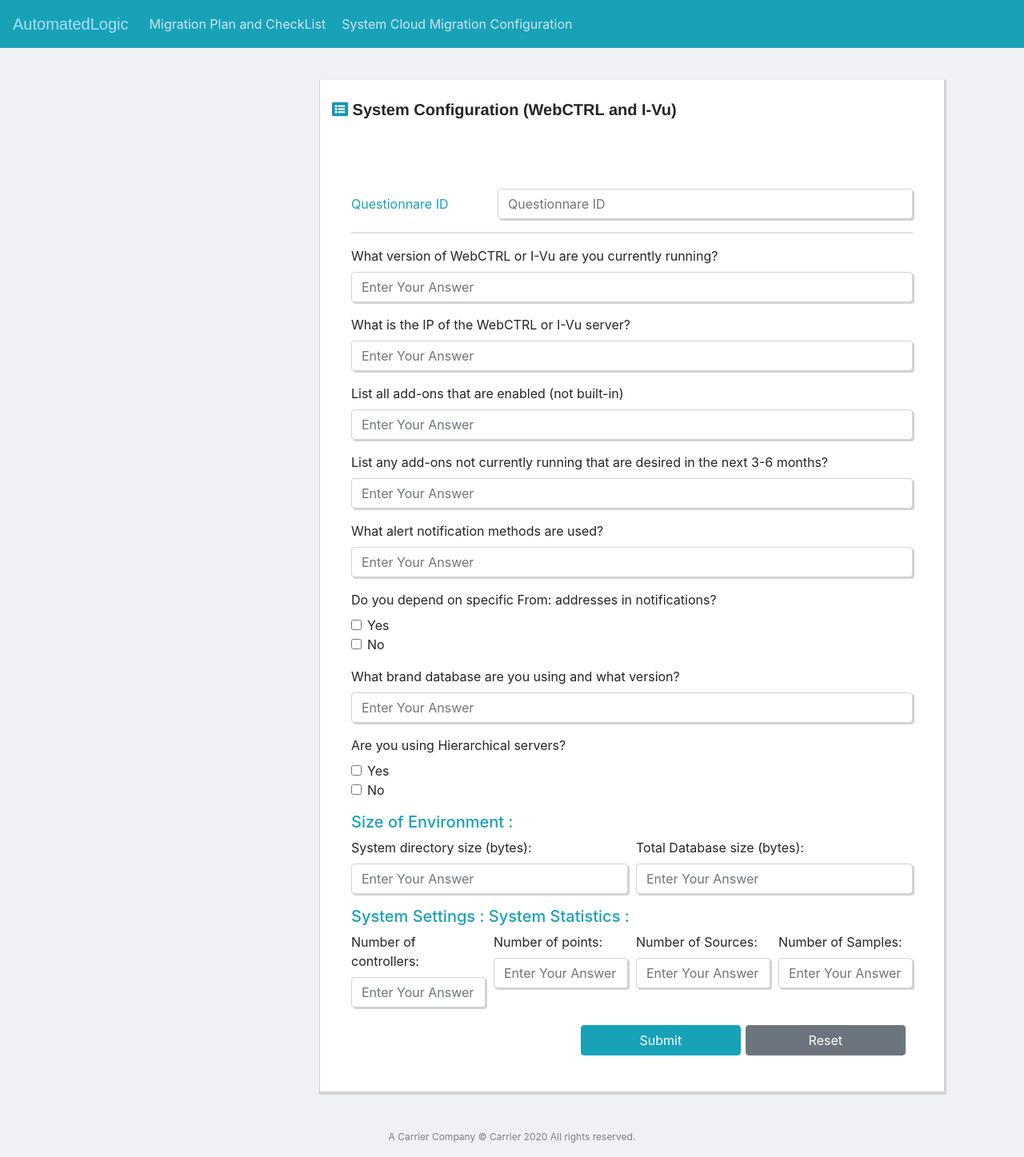
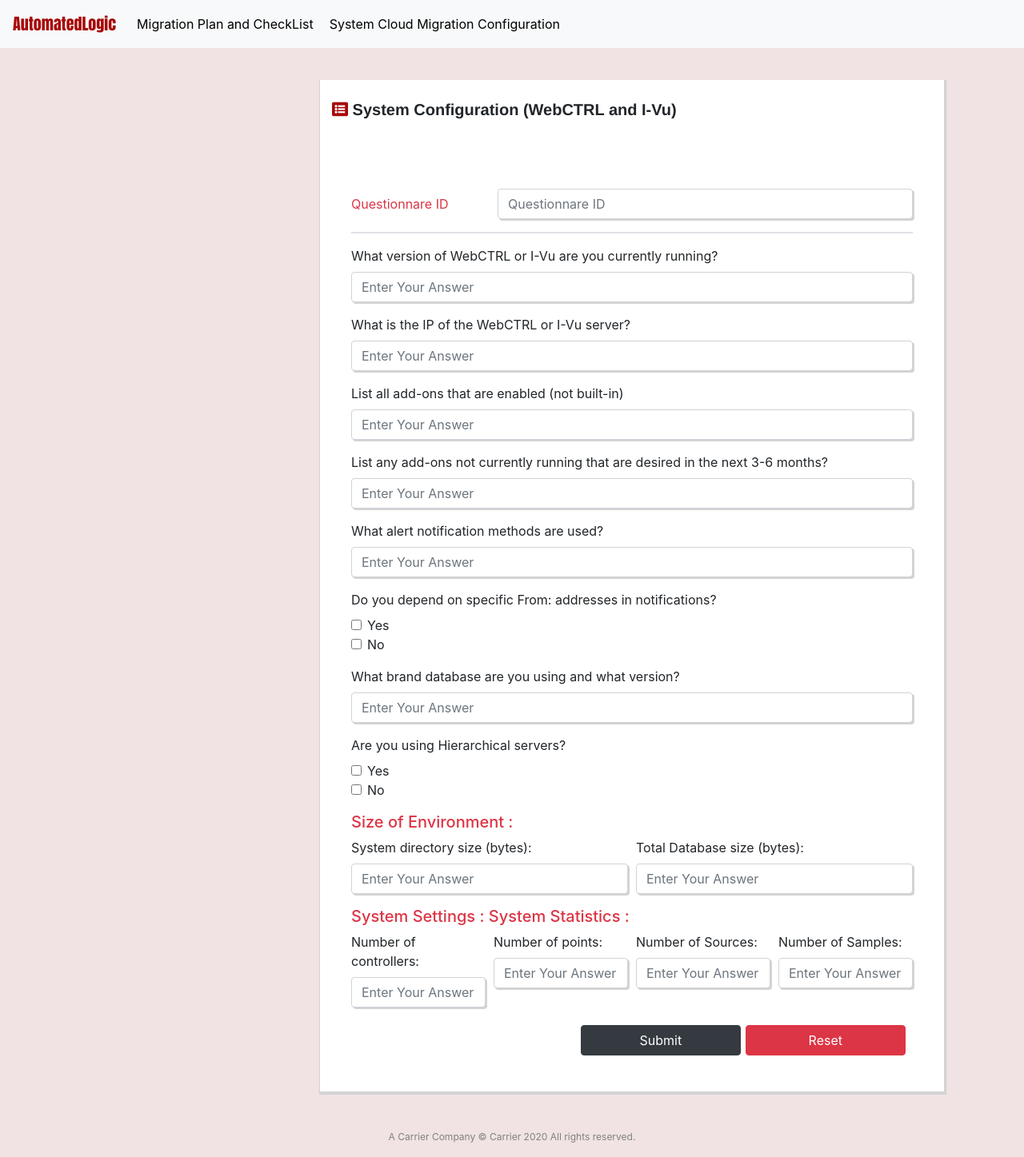
Before and after one commit to thiethaa/alc-autobots-ui, a React (Create React App) app: page /questionnare in a window 1280 px wide. Shown: the whole page at 80% size. Built offline with nearby package versions, Linux system fonts and the light colour scheme.

Commit message:
changed background color

```diff
--- a/src/app.css
+++ b/src/app.css
@@ -1,8 +1,7 @@
 html,
 body {
   width: 100%;
-  font-family: Arial, Helvetica, sans-serif;
-  background: rgb(239, 241, 245);
+  background: rgb(241, 227, 227);
 }
 .title {
   font-family: "Franklin Gothic Medium", "Arial Narrow", Arial, sans-serif;
@@ -10,7 +9,7 @@
   padding-top: 10px;
 }
 .fa-list-alt {
-  color: rgb(24, 148, 179);
+  color: rgb(168, 8, 8);
 }
 .checklistBox {
   width: 780px;
@@ -33,12 +32,12 @@
   border-radius: 0 10px 0 10px;
 }
 .headerLink {
-  color: rgb(210, 229, 240);
+  color: Black;
   text-decoration: none;
   padding: 10px;
 }
 .headerLink:hover {
-  color: rgb(12, 88, 100);
+  color: rgb(168, 8, 8);
   text-decoration: none;
 }
 .footerTag {
--- a/src/components/CheckList.js
+++ b/src/components/CheckList.js
@@ -144,7 +144,7 @@
 
               <div>
                 <Form.Group as={Row} controlId="formBasicEmail">
-                <Form.Label className="text text-info" column sm="2">
+                <Form.Label className="text text-danger" column sm="2">
                   Meeting ID
                 </Form.Label>
                 <Col sm="10">
@@ -523,8 +523,8 @@
                 label="Add members and start Conversation in Teams" />
           </Form.Group>
           <div style={{marginLeft:'40%'}}>
-          <Button type="submit" onClick={submit} variant="info" style={{width:'200px',margin:'5px'}}>Submit</Button>
-          <Button type="reset" onClick={handleShow} variant="secondary" style={{width:'200px'}}>Reset</Button>
+          <Button type="submit" onClick={submit} variant="dark" style={{width:'200px',margin:'5px'}}>Submit</Button>
+          <Button type="reset" onClick={handleShow} variant="danger" style={{width:'200px'}}>Reset</Button>
 
               <Modal show={show} onHide={handleClose}>
                 <Modal.Header closeButton>
--- a/src/components/Questionnare.js
+++ b/src/components/Questionnare.js
@@ -93,7 +93,7 @@
 
           <div>
             <Form.Group as={Row} controlId="formBasicEmail">
-              <Form.Label className="text text-info" column sm="3">
+              <Form.Label className="text text-danger" column sm="3">
                 Questionnare ID
               </Form.Label>
               <Col sm="9">
@@ -190,7 +190,7 @@
                 label="No"/>
             </Form.Group>
 
-            <h5 className="text text-info">Size of Environment : </h5>
+            <h5 className="text text-danger">Size of Environment : </h5>
             <Form.Row>
                 <Form.Group as={Col} controlId="formGridState">
                   <Form.Label>System directory size (bytes):</Form.Label>
@@ -211,7 +211,7 @@
                 </Form.Group>
             </Form.Row>
 
-            <h5 className="text text-info">System Settings : System Statistics :</h5>
+            <h5 className="text text-danger">System Settings : System Statistics :</h5>
               <Form.Row>
                 <Form.Group as={Col} controlId="formGridEmail">
                   <Form.Label>Number of controllers:</Form.Label>
@@ -251,8 +251,8 @@
               </Form.Row>
 
               <div style={{marginLeft:'40%'}}>
-                <Button type="submit" onClick={submit} variant="info" style={{width:'200px',margin:'6px'}}>Submit</Button>
-                <Button type="reset" onClick={handleShow} variant="secondary" style={{width:'200px'}}>Reset</Button>
+                <Button type="submit" onClick={submit} variant="dark" style={{width:'200px',margin:'6px'}}>Submit</Button>
+                <Button type="reset" onClick={handleShow} variant="danger" style={{width:'200px'}}>Reset</Button>
 
                 <Modal show={show} onHide={handleClose}>
                   <Modal.Header closeButton>
--- a/src/layout/Header.js
+++ b/src/layout/Header.js
@@ -4,8 +4,9 @@
 
 const Header = () => {
   return (
-    <Navbar bg="info"  fixed="top" expand="lg">
-    <Navbar.Brand style={{fontFamily:'fantasy',color:'rgb(173,224,254)'}}>AutomatedLogic</Navbar.Brand>
+    // <Navbar bg="info"  fixed="top" expand="lg">
+    <Navbar bg="light"  fixed="top" expand="lg">
+    <Navbar.Brand style={{fontFamily:'Impact, Haettenschweiler',color:'rgb(168, 8, 8)'}}>AutomatedLogic</Navbar.Brand>
     <Navbar.Toggle aria-controls="basic-navbar-nav" />
     <Navbar.Collapse id="basic-navbar-nav">
       <Nav className="mr-auto">
@@ -18,7 +19,4 @@
 }
 export default Header
 
-
-// style={{background:'rgb(237,253,253)',boxShadow: '1px 1px 2px 2px rgb(170, 224, 224)'}}
-
-// rgb(173,224,254)
+//  <Navbar.Brand style={{fontFamily:'Impact, Haettenschweiler',color:'rgb(173,224,254)'}}>AutomatedLogic</Navbar.Brand>
--- a/src/layout/Layout.js
+++ b/src/layout/Layout.js
@@ -4,7 +4,7 @@
 
  const Layout = ({children}) => {
     return (
-        <div  style={{background:'rgb(239, 241, 245)'}}>
+        <div  style={{background:'rgb(241, 227, 227)'}}>
             <Header/>
                 {children}
             <Footer/>
```
Also changed, not shown: 1 other file (tests, documents, lock files or other folders).
